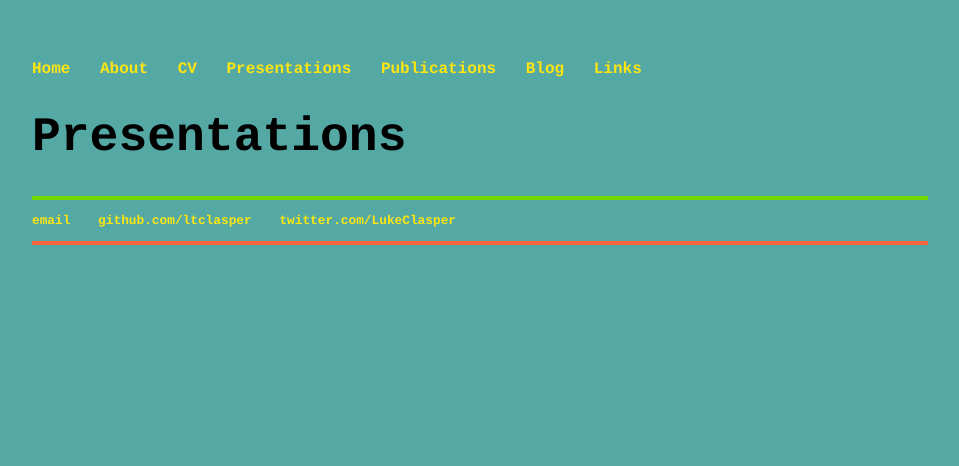
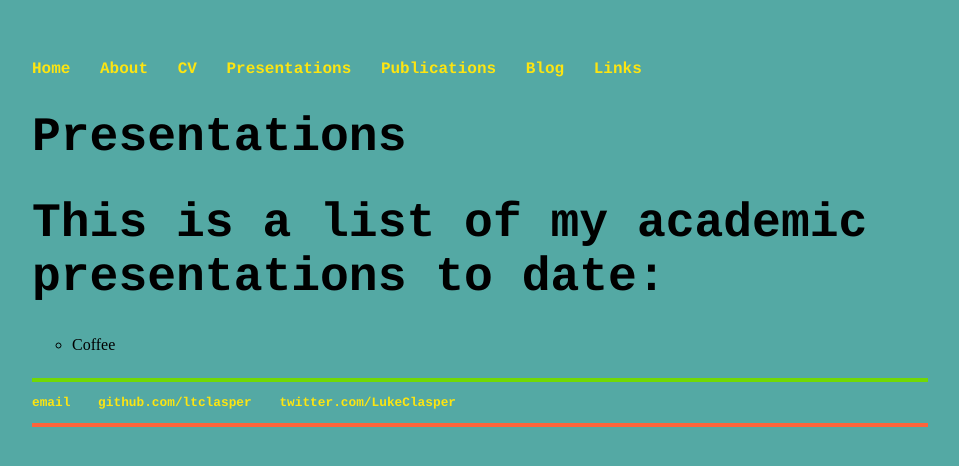
Before and after one commit to ltclasper/ltclasper.github.io, a Jekyll site: the page built from presentations/index.html, in a window 1280 px wide. Shown: the top 466 px of the page, without its empty margins (160-1119 px from the left). Built offline with Jekyll 4.4.1, drawn with Linux system fonts in a browser that asks for light colours.

Commit message:
Update index.html

```diff
--- a/presentations/index.html
+++ b/presentations/index.html
@@ -3,3 +3,9 @@ layout: default
 title: Presentations
 ---
 <h1>{{ page.title }}</h1>
+<div class="blurb">
+	<h1>This is a list of my academic presentations to date:</h1>
+	<p><ul style="list-style-type:circle">
+  <li>Coffee</li>
+</ul></p>
+</div><!-- /.blurb -->
```
